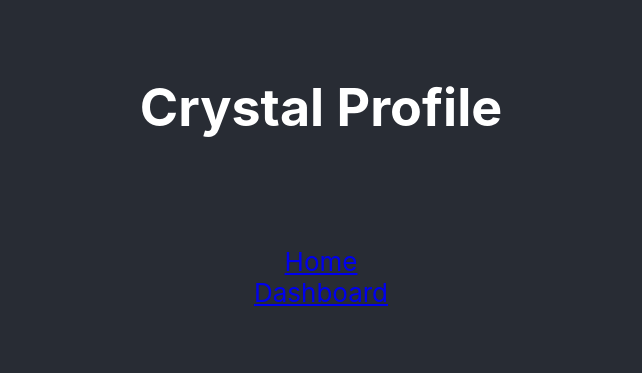
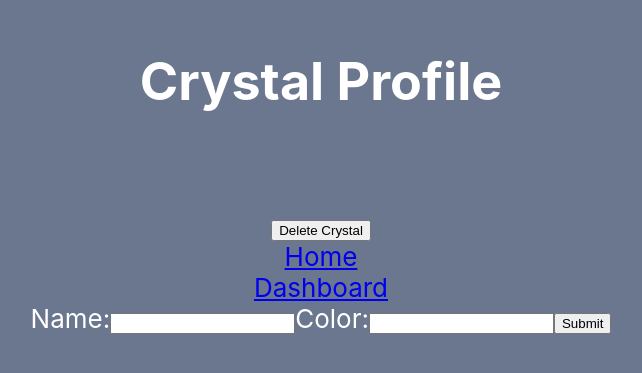
Before and after one commit to MillsapTatiana-FS/CRUD_API, a React (Create React App) app in the folder reactjs/: page /crystals/1 in a window 1280 px wide. Shown: the part 225-598 px from the top of the page, without its empty margins (319-961 px from the left). Built offline with nearby package versions, Linux system fonts and the light colour scheme; no server answers.

Commit message:
Working on update api call.

```diff
--- a/reactjs/src/App.css
+++ b/reactjs/src/App.css
@@ -14,7 +14,7 @@
 }
 
 .App-header {
-  background-color: #282c34;
+  background-color: #6b778e;
   min-height: 100vh;
   display: flex;
   flex-direction: column;
--- a/reactjs/src/pages/Crystal.js
+++ b/reactjs/src/pages/Crystal.js
@@ -7,7 +7,13 @@ function Crystal() {
   const [loading, setLoading] = useState(false)
   const [error, setError] = useState(null)
 
+  const [values, setValues] = useState({
+    name: '',
+    color: ''
+  })
+
   const { id } = useParams();
+  const navigate = useNavigate();
 
   const API_BASE = process.env.NODE_ENV === 'development'
     ? 'http://localhost:8000/api/v1'
@@ -39,13 +45,79 @@ function Crystal() {
       setLoading(false)
     }
   }
+
+  const deleteCrystal = async () => {
+    try{
+      await fetch(`${API_BASE}/crystals/${id}`, {
+        method: 'DELETE'
+      })
+      .then(res => res.json())
+      .then(data => {
+        setCrystals(data)
+        navigate('/dashboard', {replace: true})
+      })
+    } catch (error){
+      setError(error.message || 'Something went wrong')
+    }finally{
+      setLoading(false)
+    }
+  }
+
+  const updateCrystal = async () => {
+    try{
+      await fetch(`${API_BASE}/crystals/${id}`, {
+        method: 'PATCH',
+        headers: {
+            'Content-Type': 'application/json'
+        },
+        body: JSON.stringify(values)
+      })
+            .then(res => res.json())
+            .then(data => {
+               console.log({data})
+            })
+    } catch (error){
+      setError(error.message || 'Something went wrong')
+    }finally{
+      setLoading(false)
+    }
+  }
+
+    const handleSubmit = (Event) => {
+        Event.preventDefault();
+        updateCrystal();
+    }
+
+
+  const handleInputChanges = (Event) => {
+    Event.persist();
+    setValues((values) => ({
+      ...values,
+      [Event.target.name]: Event.target.value
+    }))
+  }
+
   return (
     <div className="App">
       <header className="App-header">
         <h1>Crystal Profile </h1>
         <h5>{crystals && crystals.name}</h5>
+        <button onClick={() => deleteCrystal()}>Delete Crystal</button>
         <Link to="/">Home</Link>
         <Link to="/dashboard">Dashboard</Link>
+
+        <form onSubmit={ ( ) => handleSubmit(Event)}>
+            <label>
+                Name:
+                <input type="text" name="name" value={values.name} onChange={handleInputChanges} />
+            </label>
+            <label>
+               Color:
+                <input type="text" name="color" value={values.color} onChange={handleInputChanges} />
+            </label>
+            <input type="submit" value="Submit" />
+        </form>
+
       </header>
     </div>
   );
```
Also changed, not shown: 1 other file (tests, documents, lock files or other folders).
